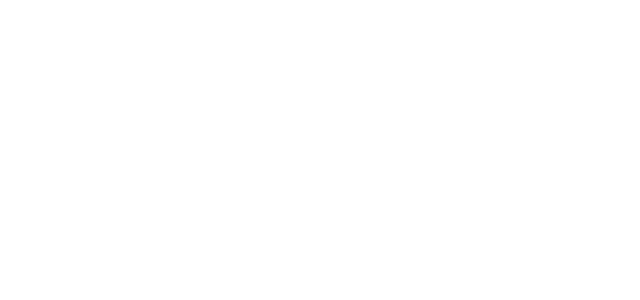
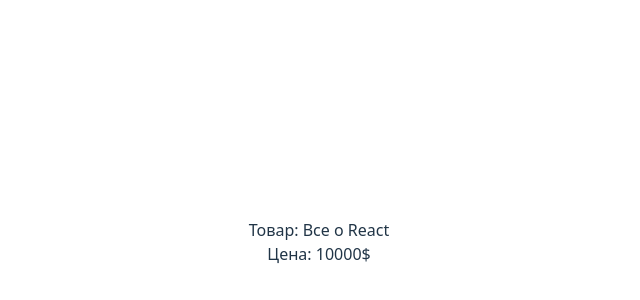
Before and after one commit to Oleg-ru/market-all-simple-in-it, a React (Vite) app: page / in a window 1280 px wide. Shown: the part 158-458 px from the top of the page, without its empty margins (321-961 px from the left). Built offline with nearby package versions, Linux system fonts and the light colour scheme.

Commit message:
Video #3 Add Card component

```diff
--- a/src/App.jsx
+++ b/src/App.jsx
@@ -1,10 +1,14 @@
 import './App.css'
+import React from 'react';
+import {Card} from "./components/Card/Card.jsx";
 
 function App() {
   return (
     <>
+      <Card />
     </>
   )
 }
 
-export default App
+
+export default App;
--- /dev/null
+++ b/src/components/Card/Card.jsx
@@ -0,0 +1,15 @@
+import React, {Component} from "react";
+
+export class Card extends Component {
+    cardName = 'Все о React'
+    price = '10000$'
+
+    render() {
+        return (
+            <div>
+                <div>Товар: {this.cardName}</div>
+                <div>Цена: {this.price}</div>
+            </div>
+        );
+    }
+}
```
